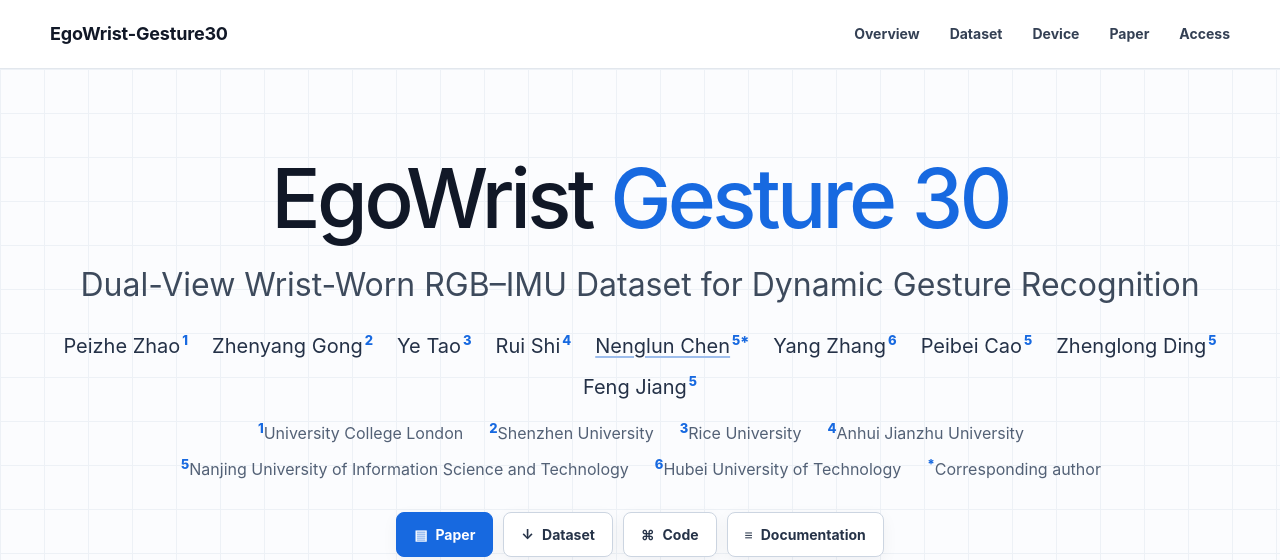
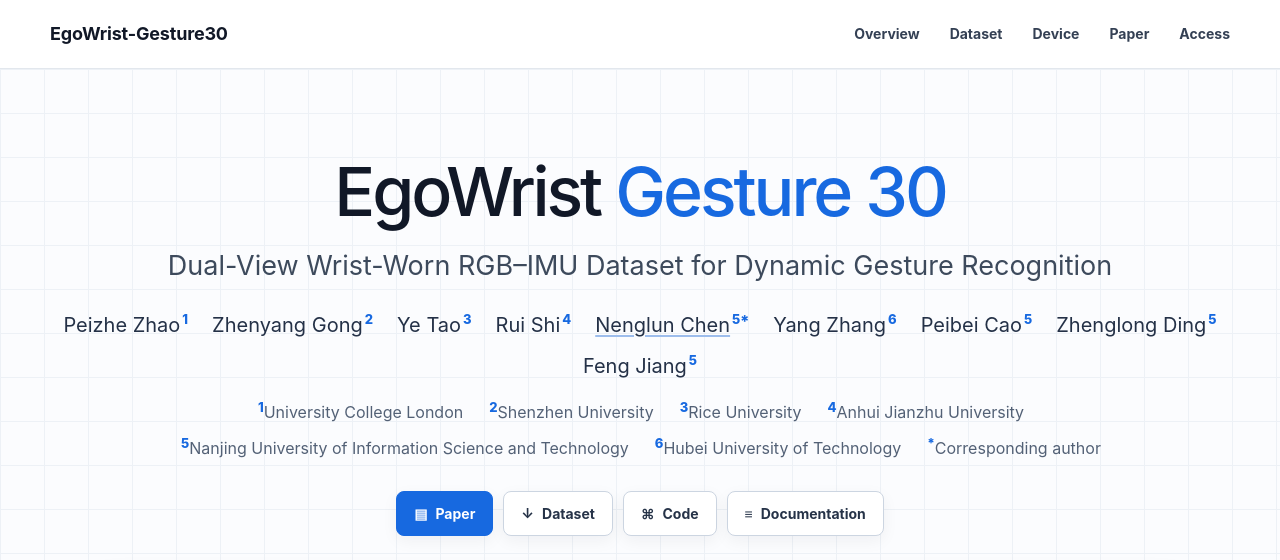
Before and after one commit to PeizheZhao/EgoWrist-Gesture30, a Jekyll site: the page built from website/index.html, in a window 1280 px wide and 1400 px high. Shown: the top 560 px of the window. Built offline with Jekyll 4.4.1, drawn with Linux system fonts in a browser that asks for light colours; grey boxes are pictures that could not be loaded.

Commit message:
update: title

```diff
--- a/website/assets/css/main.scss
+++ b/website/assets/css/main.scss
@@ -142,7 +142,7 @@
   margin: 0;
   color: #111827;
   font-family: var(--font-ui);
-  font-size: clamp(48px, 7vw, 82px);
+  font-size: clamp(42px, 5.8vw, 68px);
   font-weight: 500;
   letter-spacing: -0.045em;
   line-height: 1.02;
@@ -155,7 +155,7 @@
   margin: 22px auto 24px;
   color: #3d4a5c;
   font-family: var(--font-ui);
-  font-size: clamp(24px, 2.6vw, 32px);
+  font-size: clamp(21px, 2.2vw, 27px);
   line-height: 1.35;
 }
 
@@ -682,7 +682,7 @@
   .site-nav.is-open { display: flex; }
   .site-nav a { padding: 10px 12px; }
   .hero { padding-top: 62px; background-size: 32px 32px; }
-  .hero h1 { font-size: clamp(42px, 14vw, 58px); }
+  .hero h1 { font-size: clamp(38px, 12vw, 50px); }
   .content-width,
   .nav-shell,
   .site-footer { width: calc(100% - 40px); }
```
